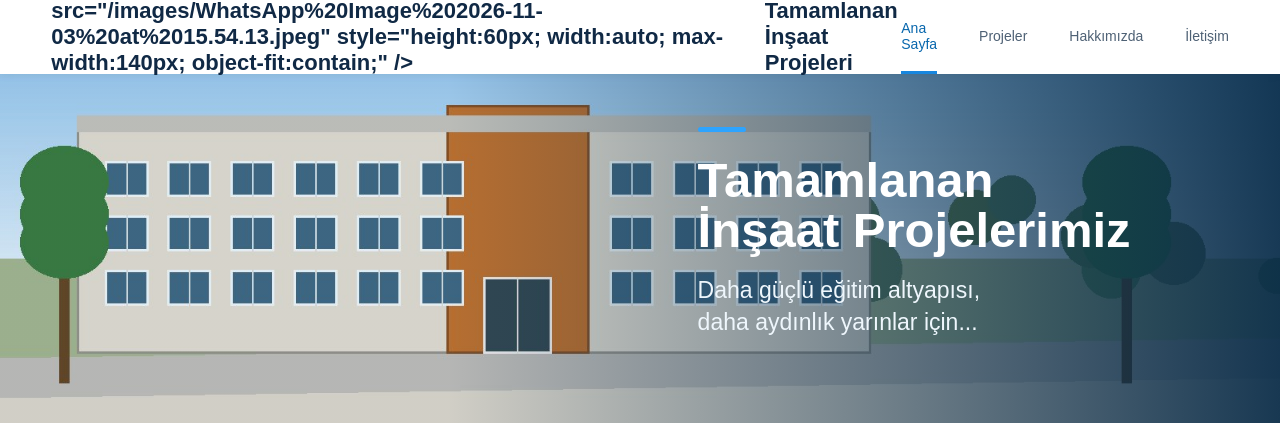
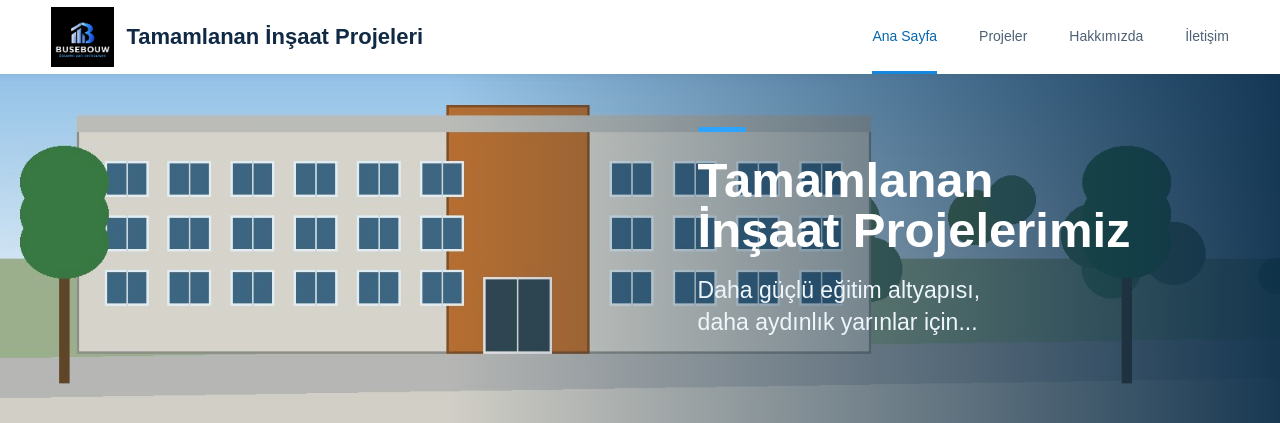
Before and after one commit to cicek555551-ux/in-aat-projeleri2, an ASP.NET Core app: template Views/Home/Index.cshtml in a window 1280 px wide. Shown: the top 423 px of the page. Run offline with ASP.NET Core 8, Linux system fonts and the light colour scheme; the template is opened without the code that fills it, so the values that code supplies are empty; some libraries are stand-ins or nearby versions.

Commit message:
Update Index.cshtml

```diff
--- a/Views/Home/Index.cshtml
+++ b/Views/Home/Index.cshtml
@@ -5,11 +5,10 @@
 }
 <header class="topbar">
     <div class="wrap nav">
-        <a class="brand" href="/">
-           src="/images/WhatsApp%20Image%202026-11-03%20at%2015.54.13.jpeg"
-     style="height:60px; width:auto; max-width:140px; object-fit:contain;" />
-            <span>Tamamlanan İnşaat Projeleri</span>
-        </a>
+  <a class="brand" href="/">
+    <img src="/images/WhatsApp%20Image%202026-11-03%20at%2015.54.13.jpeg" alt="BUSEBOUW" style="height:60px; width:auto; max-width:140px; object-fit:contain;" />
+    <span>Tamamlanan İnşaat Projeleri</span>
+</a>
         <nav>
             <a href="#anasayfa" class="active">Ana Sayfa</a>
             <a href="#projeler">Projeler</a>
```
